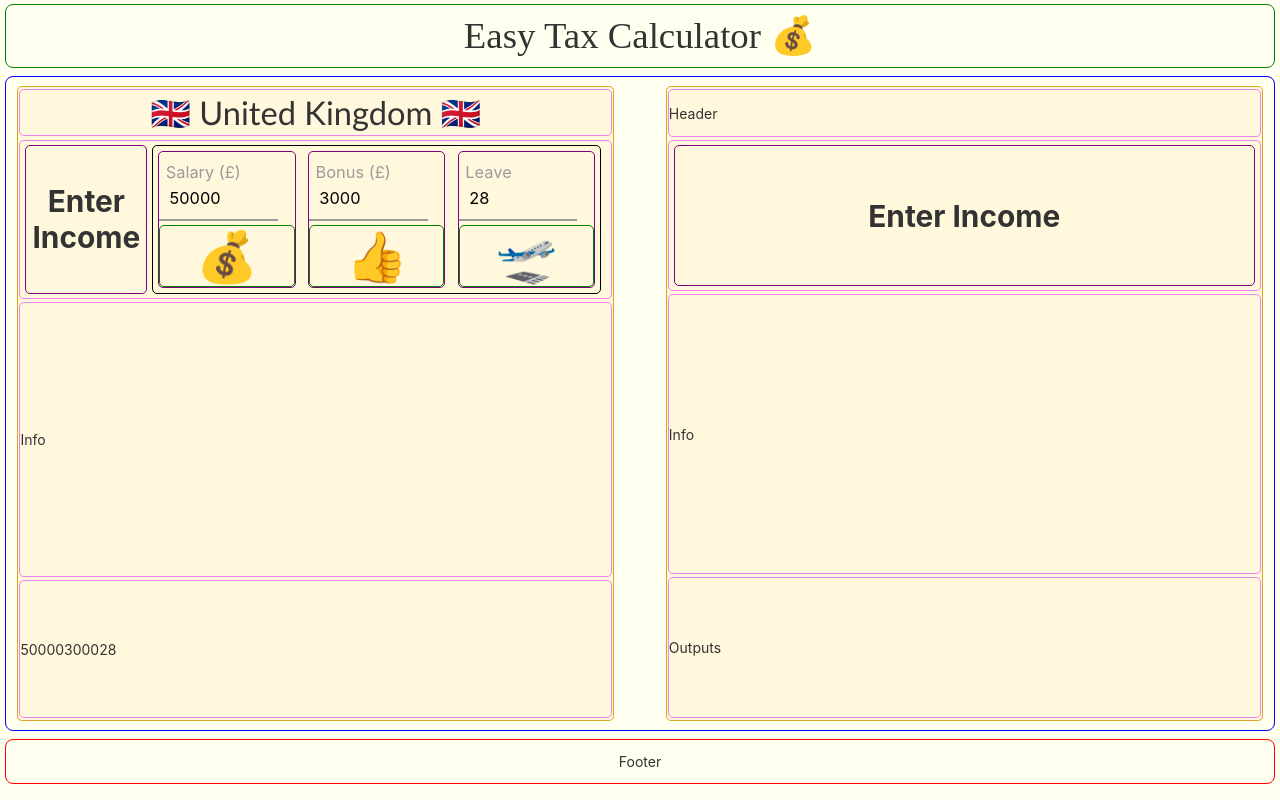
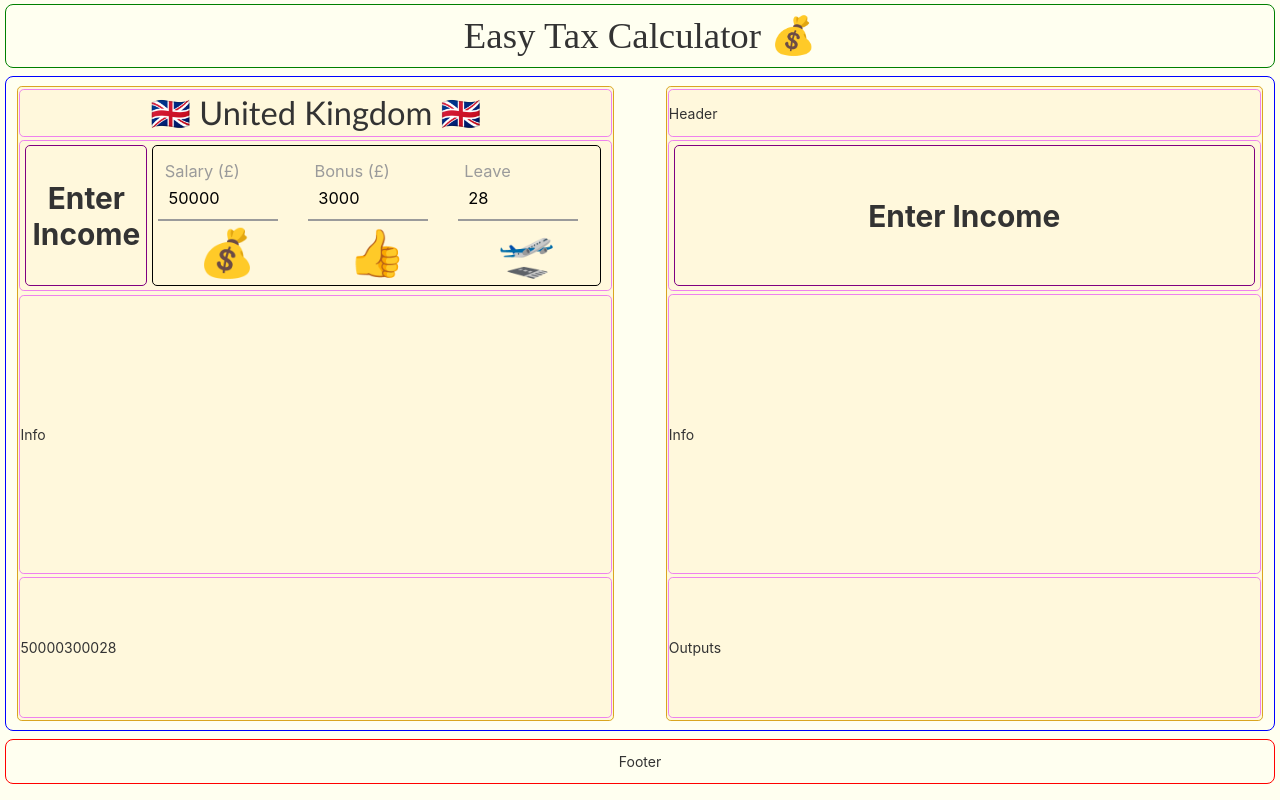
Before and after one commit to Ellipsoul/tax-calculator-pwa, an Angular app: page / in a window 1280 px wide. Built offline with nearby package versions, Linux system fonts and the light colour scheme.

Commit message:
Removed a few confusing borders

```diff
--- a/package.json
+++ b/package.json
@@ -1,6 +1,6 @@
 {
   "name": "tax-calculator-pwa",
-  "version": "0.2.1",
+  "version": "0.2.2",
   "scripts": {
     "ng": "ng",
     "start": "ng serve",
--- a/src/app/uktaxes/uktaxes.component.sass
+++ b/src/app/uktaxes/uktaxes.component.sass
@@ -86,17 +86,15 @@
   flex-basis: 30%
 
   margin: 5px
-  border: 1px solid purple
   border-radius: 5px
 
 .emote
   flex-grow: 1
   flex-basis: 50%
 
-  border: 1px solid green
   border-radius: 5px
   text-align: center
-  font-size: calc(1rem + 2vw + 1vh)
+  font-size: calc(0.8rem + 2vw + 1vh)
 
   display: grid
   place-items: center
```
